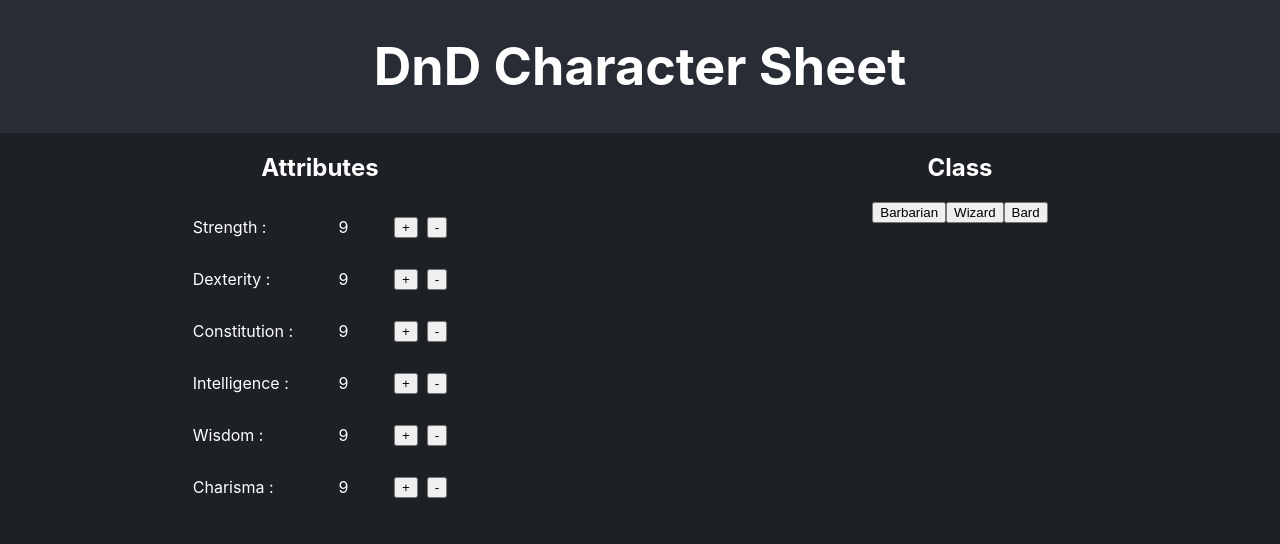
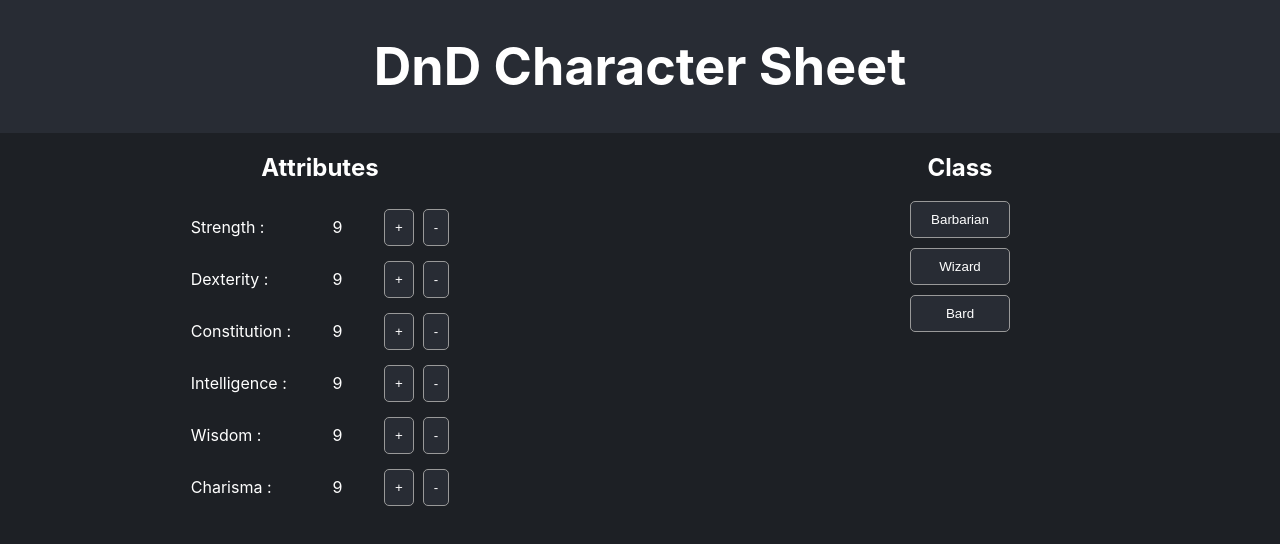
Before and after one commit to mayank-suman/recruiting-webapp-character, a React (Create React App) app: page / in a window 1280 px wide. Shown: the top 544 px of the page. Built offline with nearby package versions, Linux system fonts and the light colour scheme.

Commit message:
style: enhance button styling and layout for class items

```diff
--- a/src/App.css
+++ b/src/App.css
@@ -3,6 +3,21 @@
   text-align: center;
   display: flex;
   flex-direction: column;
+}
+
+button {
+  padding: 10px;
+  border: none;
+  border-radius: 5px;
+  background-color: #282c34;
+  color: white;
+  cursor: pointer;
+  border: #999 1px solid;
+}
+
+button:hover {
+  color: aquamarine;
+  border: aquamarine 1px solid;
 }
 
 .App-logo {
@@ -51,10 +66,7 @@
   }
 }
 
-.class-item.highlight {
-  color: red;
-  font-weight: bold;
-}
+
 
 .attributes-list {
   display: grid;
@@ -77,3 +89,19 @@
 .attribute-item p:first-child {
   min-width: 100px;
 }
+
+.class-list-container {
+  display: flex;
+  flex-direction: column;
+  align-items: center;
+  gap: 10px;
+}
+
+.class-list-container button {
+  min-width: 100px;
+}
+
+.class-list-container button.highlight {
+  color: deeppink;
+  font-weight: bold;
+}
--- a/src/components/class/item.tsx
+++ b/src/components/class/item.tsx
@@ -14,10 +14,11 @@ function Item({
   const areRequirementsMet = checkAttributes(classAttributes, attributes);
 
   return (
-    <button onClick={() => setSelectedClass(className)}>
-      <div className={`class-item ${areRequirementsMet ? "highlight" : ""}`}>
-        {className}
-      </div>
+    <button
+      onClick={() => setSelectedClass(className)}
+      className={`${areRequirementsMet ? "highlight" : ""}`}
+    >
+      <div>{className}</div>
     </button>
   );
 }
--- a/src/components/class/list.tsx
+++ b/src/components/class/list.tsx
@@ -11,6 +11,7 @@ function List({
   return (
     <section className="App-section">
       <h2>Class</h2>
+      <div className="class-list-container">
         {Object.entries(CLASS_LIST).map((classItem: [Class, Attributes]) => (
           <Item
             key={classItem[0]}
@@ -18,6 +19,7 @@ function List({
             setSelectedClass={setSelectedClass}
           />
         ))}
+      </div>
     </section>
   );
 }
```
Lines whose indentation alone changed are shown as unchanged.
